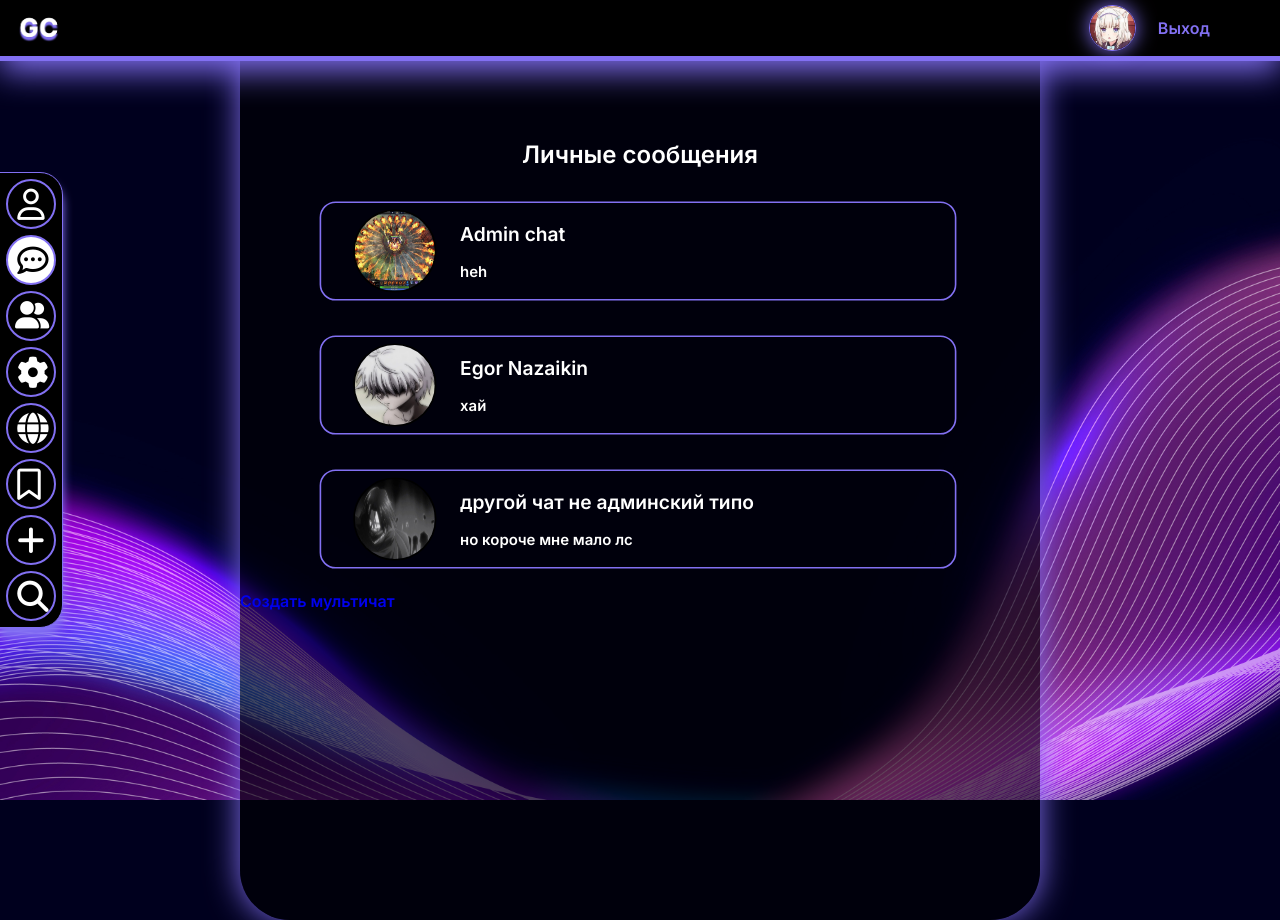
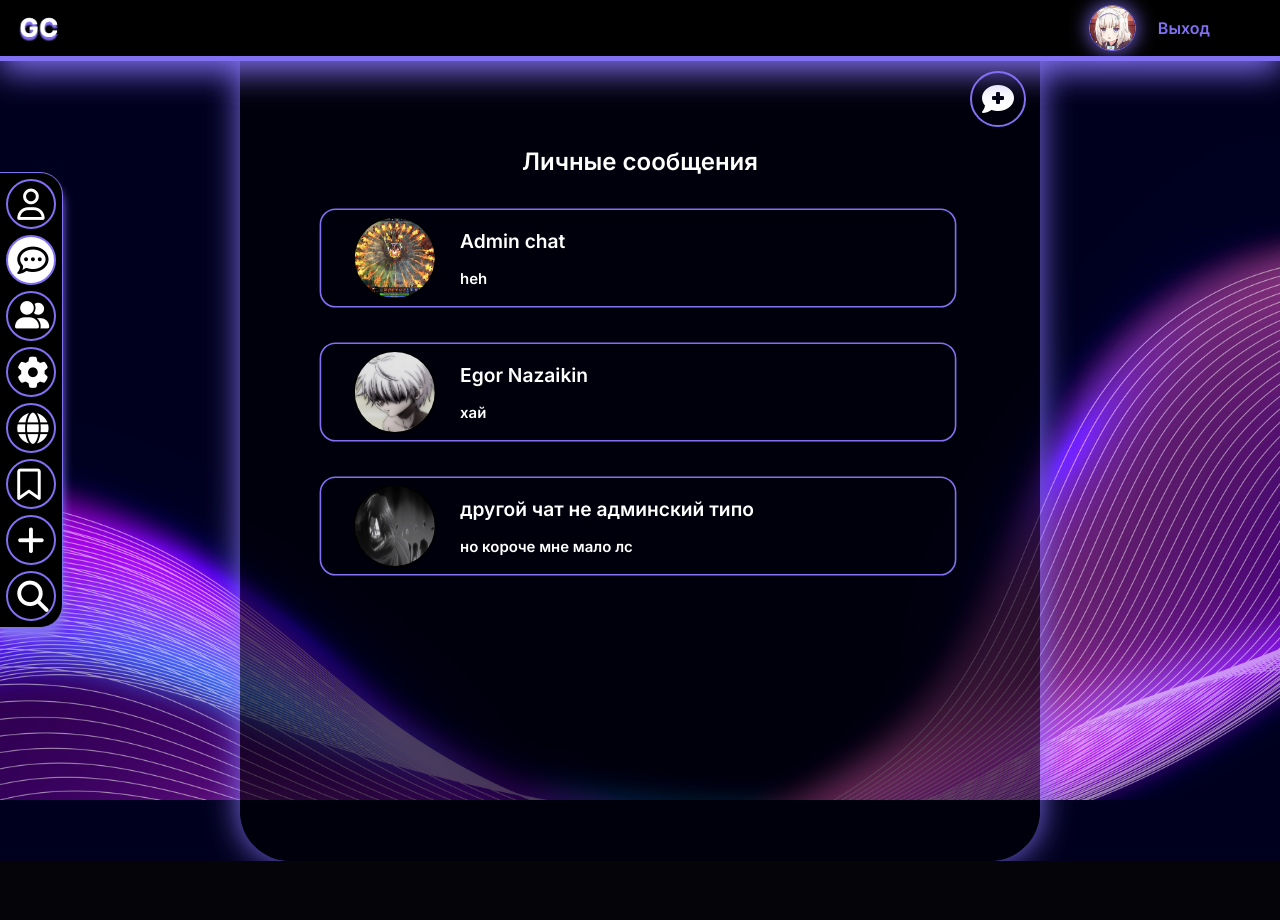
Before and after one commit to 101lLEOl101/Goodchat, a Django app: page /chatlist in a window 1280 px wide. After the commit the page ends 861 px from the top, so only its background shows below. Run offline with Django 4.2, Linux system fonts and the light colour scheme; a user stored in the database is signed in; data comes from the database, SQL or seed files in the repository; some libraries are stand-ins or nearby versions.

Commit message:
do btn create multy chat

```diff
--- a/chat/templates/chatlist.html
+++ b/chat/templates/chatlist.html
@@ -6,6 +6,7 @@
 
 {% block content %}
     <div class="chat_box">
+        <a href="{% url 'new-multychat' %}" class = "create_chat"><i class="fa-solid fa-comment-medical create"></i></a>
         <h2 style="text-align:center;"> Личные сообщения </h2>
 
         {% for chat in chats %}
@@ -21,7 +22,6 @@
             </div>
         </a>
         {% endfor %}
-        <a href="{% url 'new-multychat' %}">Создать мультичат</a>
     </div>
 {% endblock %}
 {% block js %}
--- a/main/static/css/chatlist.css
+++ b/main/static/css/chatlist.css
@@ -4,7 +4,7 @@
     min-height: 100vh;
     margin: 0 auto;
     color: white;
-    padding-top: 120px;
+    padding-top: calc(7vh + 5px);
     border-radius: 50px;
     box-shadow: 0px 0px 33px #8270F2;
 }
@@ -43,3 +43,23 @@
     border: 2px solid #000;
     border-radius: 100%;
 }
+
+.create{
+    color:white;
+    font-size:200%;
+    border: #8270F2 solid 2px;
+    padding:10px;
+    margin:10px;
+    margin-bottom:0px;
+    border-radius:200px;
+    transition:0.5s;
+}
+.create_chat{
+    position: relative;
+    left: 90%;
+}
+.create:hover{
+    color:black;
+    background-color:white;
+    transition:0.5s;
+}
```
